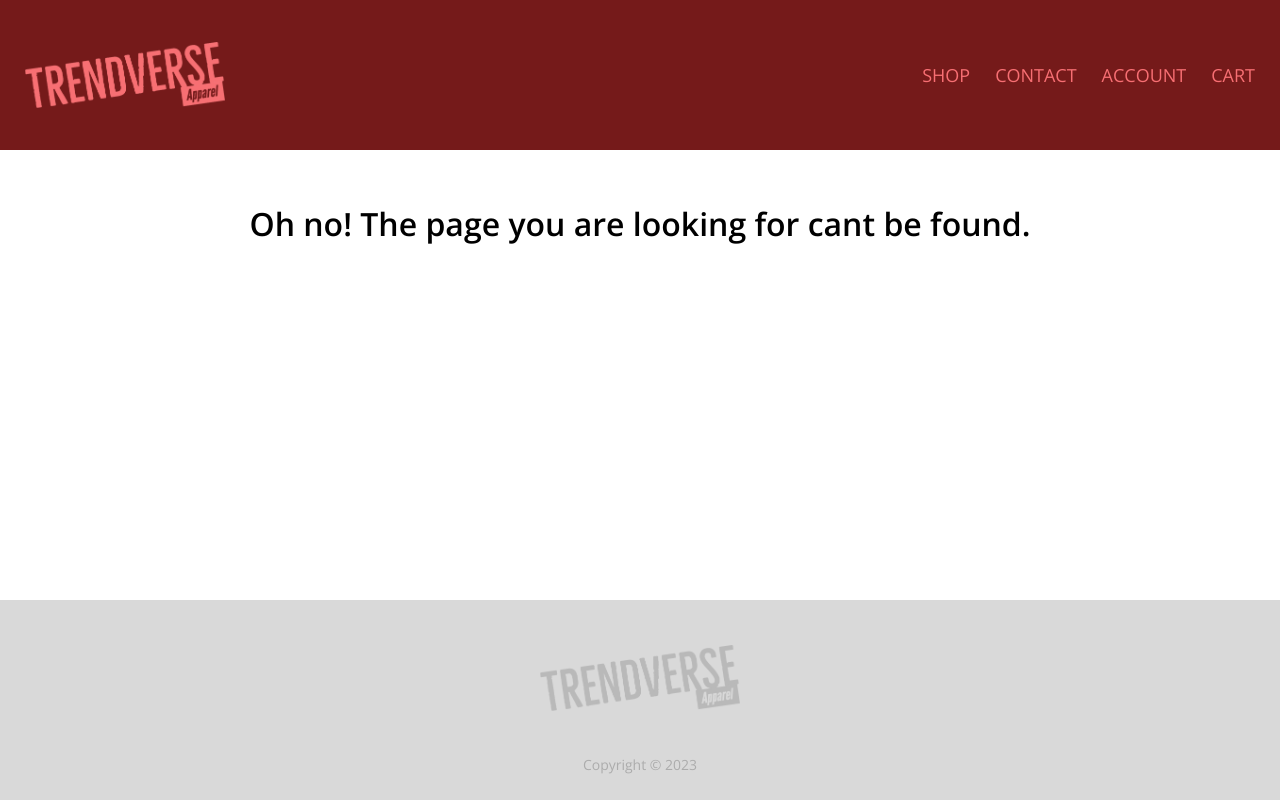
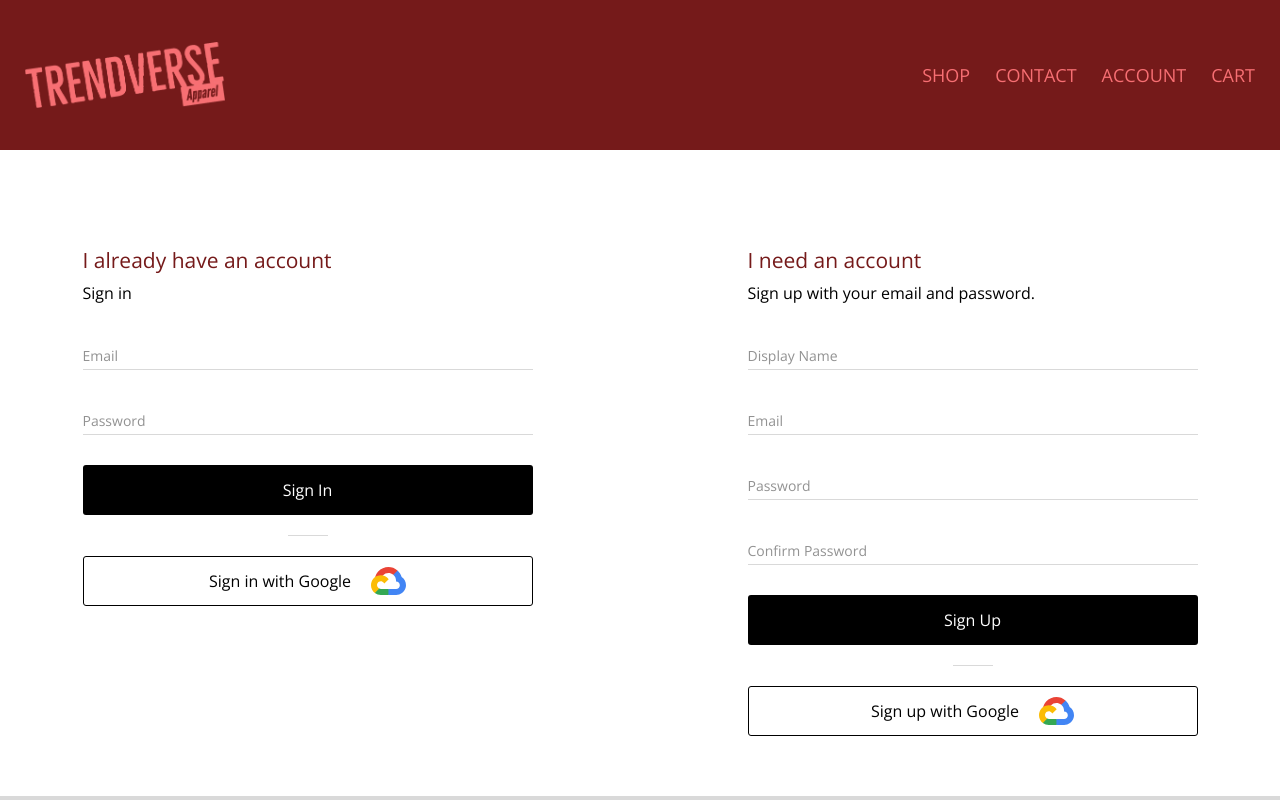
Before and after one commit to kbmp82/trendverse-apparel, a React (Create React App) app: page /account in a window 1280 px wide. Shown: the top 800 px of the page. Built offline with nearby package versions, Linux system fonts and the light colour scheme.

Commit message:
finish styling acount page

```diff
--- a/src/App.js
+++ b/src/App.js
@@ -4,7 +4,7 @@ import Footer from "./components/Layout/Footer";
 import Homepage from "./routes/Home/Homepage";
 import NotFound from "./components/Layout/NotFound";
 import { BrowserRouter, Routes, Route, Outlet } from "react-router-dom";
-import SignIn from "./routes/Sign-in/SignIn";
+import Account from "./routes/Account/Account";
 
 function App() {
   return (
@@ -13,7 +13,7 @@ function App() {
       <main>
         <Routes>
           <Route path="/" exact element={<Homepage />} />
-          <Route path="/sign-in" element={<SignIn />} />
+          <Route path="/account" element={<Account />} />
           <Route path="/*" element={<NotFound />} />
         </Routes>
       </main>
--- a/src/components/Account/LoginForm.js
+++ b/src/components/Account/LoginForm.js
@@ -2,23 +2,62 @@ import React from "react";
 import FormInput from "../FormInput/FormInput";
 import { useImmer } from "use-immer";
 import Button from "../Button/Button";
+import {
+  auth,
+  signInWithGooglePopup,
+  signInAuthUserWithEmailAndPassword,
+} from "../../utils/firebase/firebase.utils";
 
 export default function LoginForm() {
   const [state, setState] = useImmer({
     email: "",
     password: "",
   });
+
+  const signInWithGoogle = async () => {
+    const { user } = await signInWithGooglePopup();
+    if (user) {
+      console.log(user);
+    }
+  };
+
   function setFormField(e) {
     const { name, value } = e.target;
     setState((draft) => {
       draft[name] = value;
     });
   }
+
+  async function handleSubmit(e) {
+    e.preventDefault();
+    const formElements = e.target.elements;
+    //submit form
+    try {
+      const res = await signInAuthUserWithEmailAndPassword(
+        state.email,
+        state.password
+      );
+      console.log(res);
+      setState(() => {
+        return {
+          email: "",
+          password: "",
+        };
+      });
+    } catch (error) {
+      if (error.code == "auth/wrong-password") {
+        console.log("wrong password");
+      } else if (error.code == "auth/user-not-found") {
+        console.log("user not found");
+      }
+      console.log(error);
+    }
+  }
   return (
     <div className="account__login">
       <h1>I already have an account</h1>
       <p>Sign in</p>
-      <form>
+      <form onSubmit={handleSubmit}>
         <FormInput
           label="Email"
           id="email"
@@ -29,7 +68,7 @@ export default function LoginForm() {
           value={state.email}
         />
         <FormInput
-          label=""
+          label="Password"
           onChange={setFormField}
           value={state.password}
           id="password"
@@ -40,6 +79,10 @@ export default function LoginForm() {
         <Button type="submit">Sign In</Button>
       </form>
       <hr className="separator" />
+      <Button buttonType="google" onClick={signInWithGoogle}>
+        <img src="/google.svg" alt="Google login button" />
+        Sign in with Google
+      </Button>
     </div>
   );
 }
--- a/src/components/Account/SignUpForm.js
+++ b/src/components/Account/SignUpForm.js
@@ -1,16 +1,44 @@
 import React from "react";
 import { useImmer } from "use-immer";
-import { createAuthUserWithEmailAndPassword } from "../../utils/firebase/firebase.utils";
 import FormInput from "../FormInput/FormInput";
 import Button from "../Button/Button";
+import {
+  auth,
+  signInWithGooglePopup,
+  signInWithGoogleRedirect,
+  createUserDocumentFromAuth,
+  createAuthUserWithEmailAndPassword,
+} from "../../utils/firebase/firebase.utils";
 
-export default function SignUpForm({ onClick }) {
+export default function SignUpForm() {
   const [state, setState] = useImmer({
     displayName: "",
     email: "",
     password: "",
     confirmPassword: "",
   });
+
+  //useEffect  - for use with signInWithGoogleRedirect
+  //   useEffect(() => {
+  //     (async () => {
+  //       const response = await getRedirectResult(auth);
+  //       if (response) {
+  //         const userDocRef = await createUserDocumentFromAuth(response.user);
+  //       }
+  //     })();
+  //   }, []);
+
+  //   const logGoogleRedirectUser = async () => {
+  //     signInWithGoogleRedirect();
+  //   };
+  //other sign-in option for no redirect
+  const signUpWithGoogle = async () => {
+    const { user } = await signInWithGooglePopup();
+    if (user) {
+      const userDocRef = await createUserDocumentFromAuth(user);
+    }
+  };
+
   function setFormField(e) {
     const { name, value } = e.target;
     setState((draft) => {
@@ -102,7 +130,7 @@ export default function SignUpForm({ onClick }) {
         <Button type="submit">Sign Up</Button>
       </form>
       <hr className="separator" />
-      <Button buttonType="google" onClick={onClick}>
+      <Button buttonType="google" onClick={signUpWithGoogle}>
         <img src="/google.svg" alt="Google login button" />
         Sign up with Google
       </Button>
--- a/src/components/Layout/Header.js
+++ b/src/components/Layout/Header.js
@@ -28,7 +28,7 @@ export default function Header() {
                 contact
               </Link>
               <Link
-                to="/sign-in"
+                to="/account"
                 className="navigation__link"
                 aria-label="my account"
               >
--- a/src/components/Layout/header.scss
+++ b/src/components/Layout/header.scss
@@ -23,6 +23,8 @@ nav {
     width: 100%;
     min-height: 150px;
     display: flex;
+    gap: 20px;
+    flex-direction: column;
     justify-content: center;
     align-items: center;
     flex-wrap: wrap;
@@ -36,6 +38,8 @@ nav {
     @media (min-width: 768px) {
       & {
         justify-content: space-between;
+        gap: 0px;
+        flex-direction: row;
       }
     }
   }
--- /dev/null
+++ b/src/routes/Account/Account.js
@@ -0,0 +1,18 @@
+import React, { useEffect } from "react";
+import { getRedirectResult } from "firebase/auth";
+import Page from "../../components/Layout/Page";
+import "./account.scss";
+import SignUpForm from "../../components/Account/SignUpForm";
+import LoginForm from "../../components/Account/LoginForm";
+
+// if logged in render account page, else render signup / signup page
+export default function Account() {
+  return (
+    <Page>
+      <div className="account">
+        <LoginForm />
+        <SignUpForm />
+      </div>
+    </Page>
+  );
+}
--- a/src/routes/Sign-in/account.scss
+++ b/src/routes/Account/account.scss
@@ -1,12 +1,10 @@
 .account {
   display: flex;
+  flex-wrap: wrap;
   margin-top: 50px;
-  gap: 50px;
-
-  & > div:nth-child(1) {
-    border-right: 1px solid var(--primary-grey);
-    padding-right: 50px;
-  }
+  gap: 100px;
+  justify-content: space-around;
+  margin-inline: auto;
 
   & > div {
     position: relative;
@@ -15,6 +13,7 @@
     flex-direction: column;
     justify-content: start;
     min-height: 400px;
+    max-width: 450px;
   }
 
   h1 {
--- a/src/routes/Sign-in/SignIn.js
+++ /dev/null
@@ -1,44 +0,0 @@
-import React, { useEffect } from "react";
-import { getRedirectResult } from "firebase/auth";
-import Page from "../../components/Layout/Page";
-import "./account.scss";
-import {
-  auth,
-  signInWithGooglePopup,
-  signInWithGoogleRedirect,
-  createUserDocumentFromAuth,
-} from "../../utils/firebase/firebase.utils";
-import SignUpForm from "../../components/Account/SignUpForm";
-import LoginForm from "../../components/Account/LoginForm";
-
-export default function SignIn() {
-  //useEffect  - for use with signInWithGoogleRedirect
-  //   useEffect(() => {
-  //     (async () => {
-  //       const response = await getRedirectResult(auth);
-  //       if (response) {
-  //         const userDocRef = await createUserDocumentFromAuth(response.user);
-  //       }
-  //     })();
-  //   }, []);
-
-  //   const logGoogleRedirectUser = async () => {
-  //     signInWithGoogleRedirect();
-  //   };
-  //other sign-in option for no redirect
-  const logGoogleUser = async () => {
-    const { user } = await signInWithGooglePopup();
-    if (user) {
-      const userDocRef = await createUserDocumentFromAuth(user);
-    }
-  };
-
-  return (
-    <Page>
-      <div className="account">
-        <LoginForm />
-        <SignUpForm onClick={logGoogleUser} />
-      </div>
-    </Page>
-  );
-}
--- a/src/utils/firebase/firebase.utils.js
+++ b/src/utils/firebase/firebase.utils.js
@@ -6,7 +6,7 @@ import {
   signInWithPopup,
   GoogleAuthProvider,
   createUserWithEmailAndPassword,
-  updateProfile,
+  signInWithEmailAndPassword,
 } from "firebase/auth";
 
 import { getFirestore, doc, getDoc, setDoc } from "firebase/firestore";
@@ -77,3 +77,11 @@ export const createAuthUserWithEmailAndPassword = async (
   }
   return user;
 };
+
+//sign in user with email and password
+
+export const signInAuthUserWithEmailAndPassword = async (email, password) => {
+  if (!email || !password) return;
+  const { user } = await signInWithEmailAndPassword(auth, email, password);
+  return user;
+};
```
